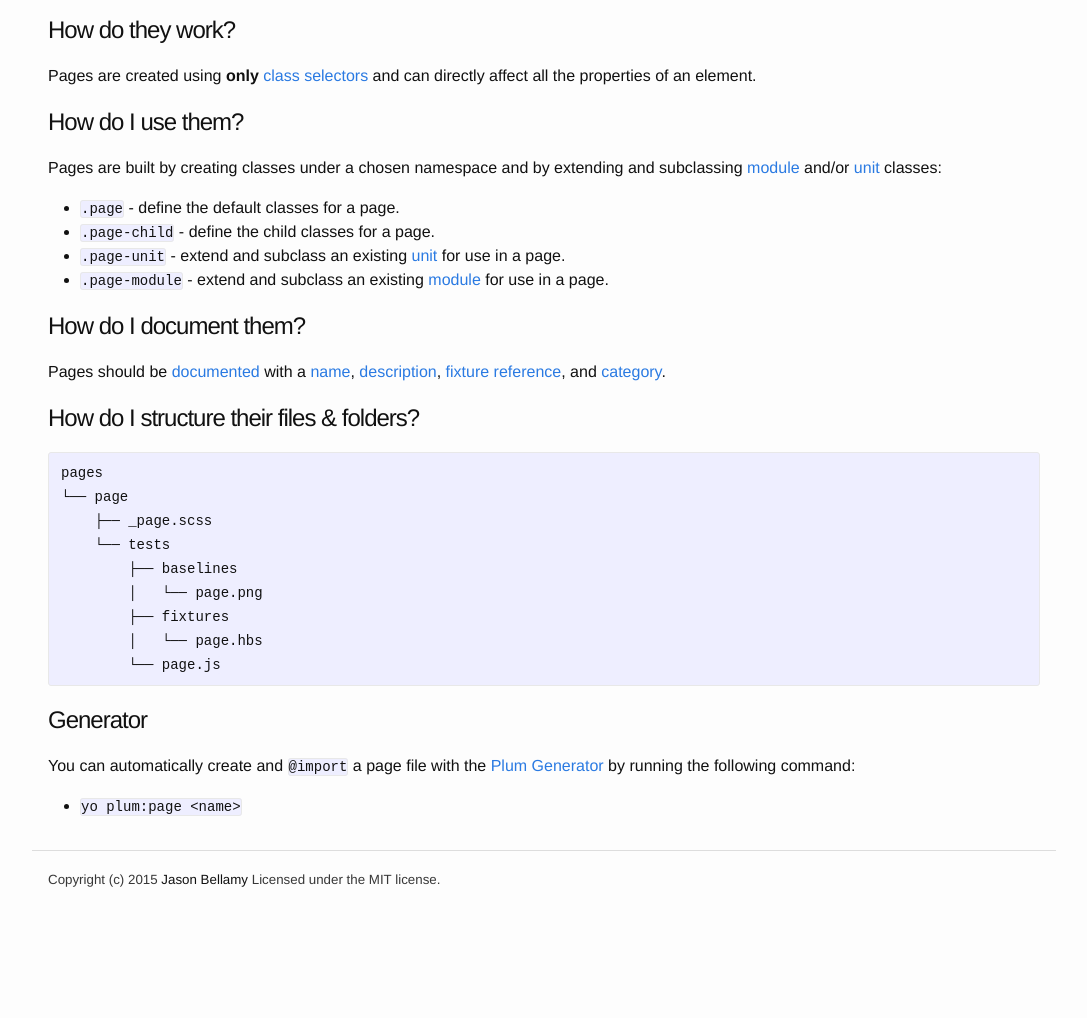
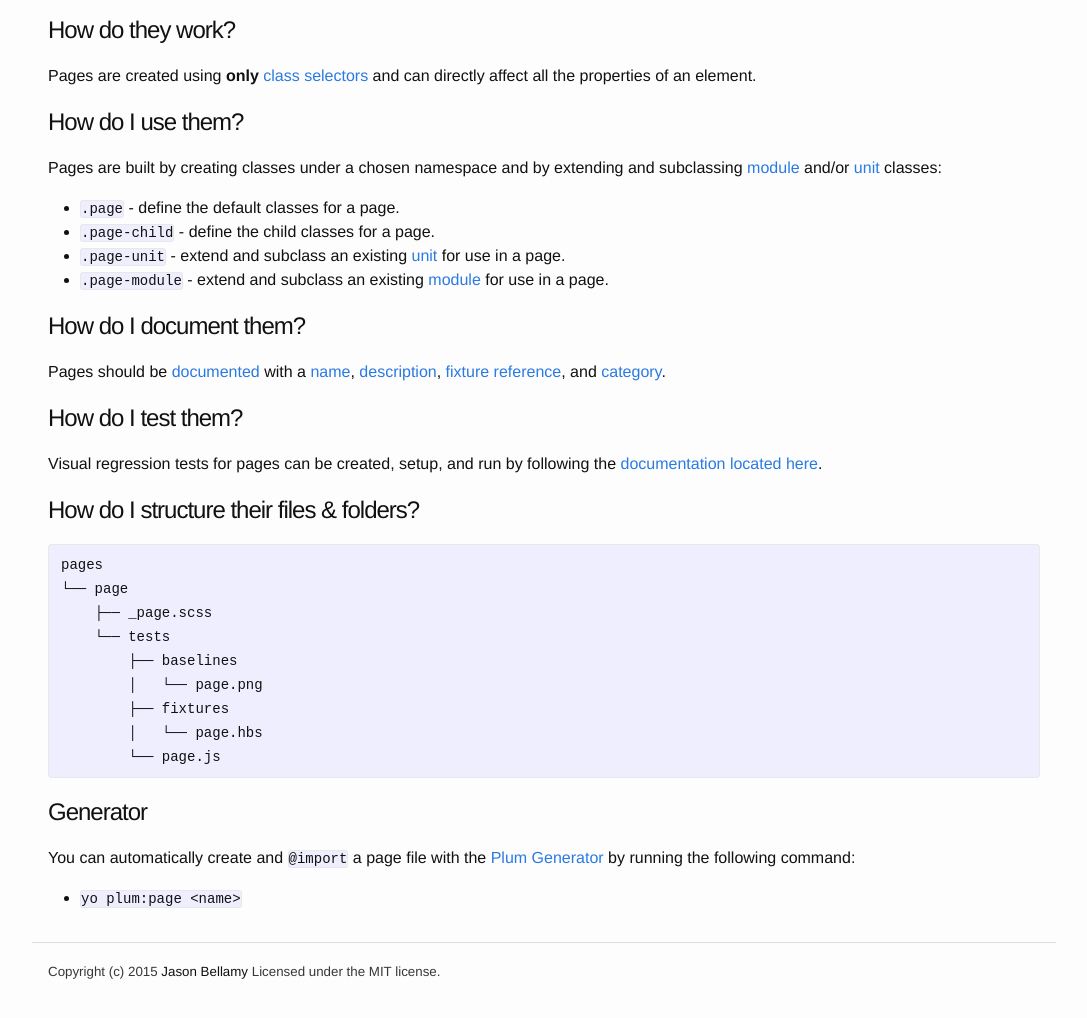
Before and after one commit to plum-css/plum, a Jekyll site: the page built from _docs/pages.md, in a window 1280 px wide, cut to the strip 308-1339 px from the top of the page. Shown: the top 1018 px of the strip, without its empty margins (96-1183 px from the left). Built offline with Jekyll 4.4.1, drawn with Linux system fonts in a browser that asks for light colours; nearby versions of some CDN libraries; Markdown is read by kramdown in place of the engine named in the settings; before the commit the page ends 1247 px from its top, so only the background shows below that.

Commit message:
added testing info to layout, module, unit, and page docs

````diff
--- a/_docs/pages.md
+++ b/_docs/pages.md
@@ -50,6 +50,10 @@ Pages are built by creating classes under a chosen namespace and by extending an
 
 Pages should be [documented](documentation.html) with a [name](https://github.com/kss-node/kss/blob/spec/SPEC.md#the-heading-and-description), [description](https://github.com/kss-node/kss/blob/spec/SPEC.md#the-heading-and-description), [fixture reference](https://github.com/kss-node/kss/blob/spec/SPEC.md#the-markup), and [category](https://github.com/kss-node/kss/blob/spec/SPEC.md#the-styleguide-reference).
 
+## How do I test them?
+
+Visual regression tests for pages can be created, setup, and run by following the [documentation located here](testing.html).
+
 ## How do I structure their files & folders?
 
 ```text
````
Also changed, not shown: _docs/layouts.md (+4 -0 lines), _docs/modules.md (+4 -0 lines), _docs/units.md (+4 -0 lines).
